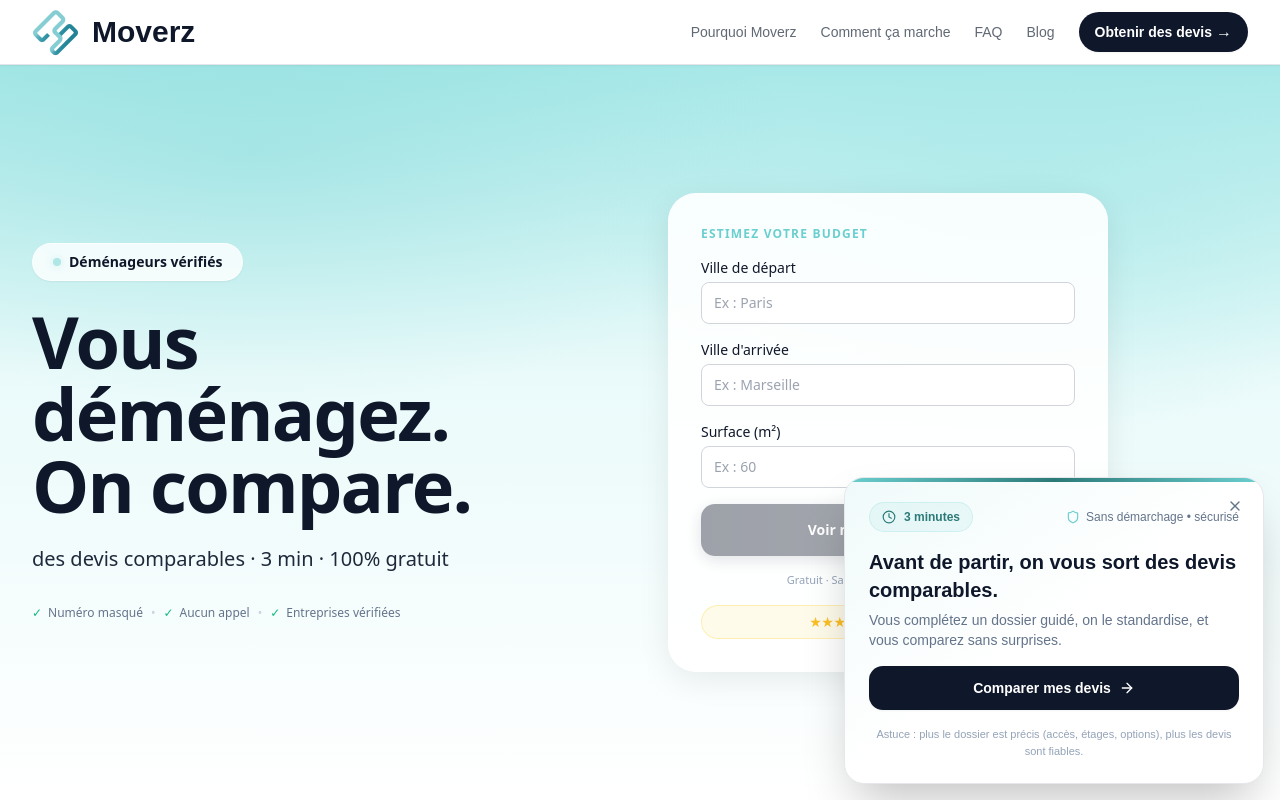
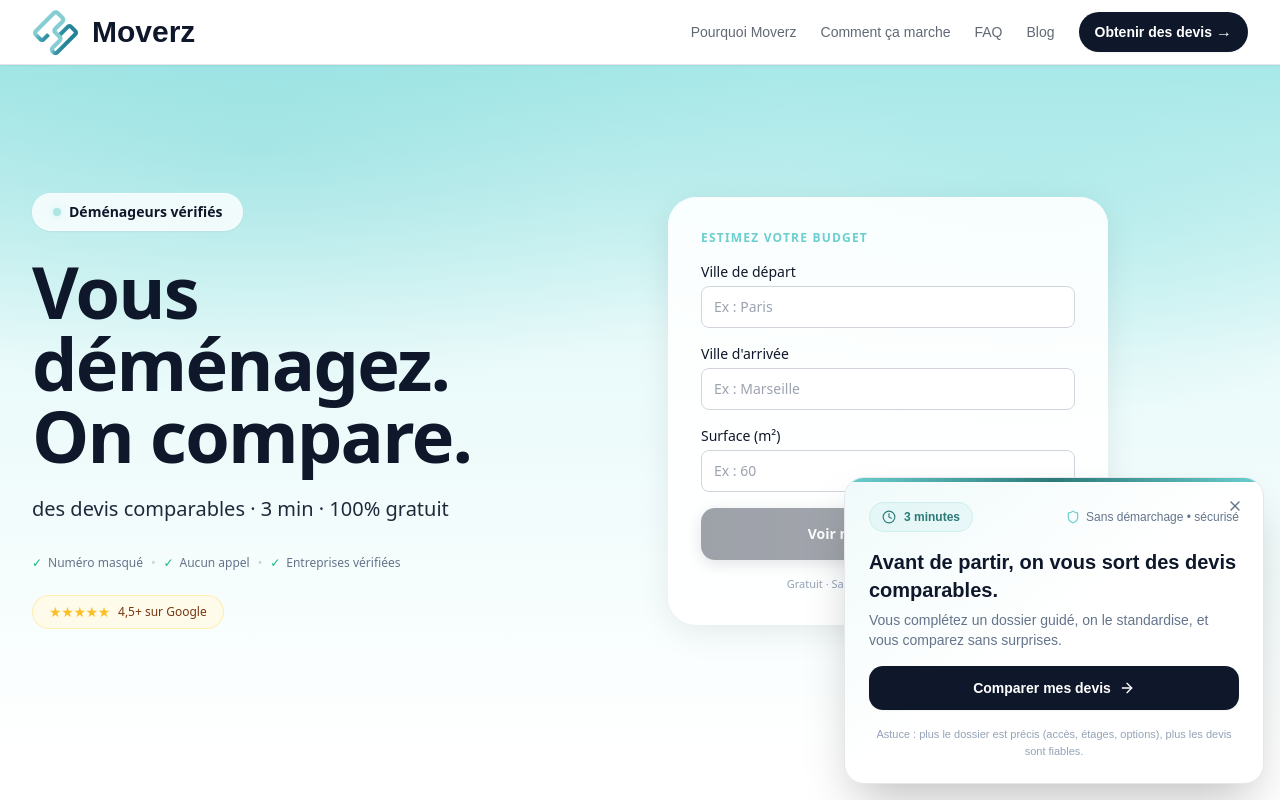
Before and after one commit to gdetaisne/moverz-fr, a Next.js app: page / in a window 1280 px wide. Shown: the top 800 px of the page. Built offline with nearby package versions, Linux system fonts and the light colour scheme; a web font is replaced by a local one.

Commit message:
feat: ajustements Hero + simplification HeroBudgetCard

```diff
--- a/components/Hero.tsx
+++ b/components/Hero.tsx
@@ -104,6 +104,24 @@ export default function Hero({ abVariant }: HeroProps) {
                 <span className="text-emerald-500">✓</span> Entreprises vérifiées
               </span>
             </div>
+
+            {/* Note Google */}
+            <div
+              className="mt-6 flex justify-center lg:justify-start"
+              style={{
+                animation: mounted ? "fadeInUp 1.4s ease-out 0.5s both" : "none",
+              }}
+            >
+              <a
+                href="https://www.google.com/maps/place/Moverz/@46.881154,3.0417412,6z/data=!3m1!4b1!4m6!3m5!1s0x65777ea3ad50b1c1:0xdcc12b2e04254f4!8m2!3d46.881154!4d3.0417412!16s%2Fg%2F11ylmz4jk6?entry=ttu"
+                target="_blank"
+                rel="noopener noreferrer"
+                className="flex items-center gap-2 rounded-full bg-amber-50 border border-amber-200/60 px-4 py-1.5 text-xs font-medium text-[#78350F] hover:bg-amber-100 transition-colors"
+              >
+                <span className="text-amber-400 text-sm tracking-tight">★★★★★</span>
+                <span>4,5+ sur Google</span>
+              </a>
+            </div>
           </div>
 
         {/* ========== COLONNE DROITE – FORMULAIRE BUDGET ========== */}
--- a/components/HeroBudgetCard.tsx
+++ b/components/HeroBudgetCard.tsx
@@ -354,16 +354,6 @@ export default function HeroBudgetCard({ ab = "A" }: { ab?: "A" | "B" }) {
       <p className="text-[11px] text-center text-[#94A3B8]">
         Gratuit · Sans engagement · Sans appel
       </p>
-
-      <a
-        href="https://www.google.com/maps/place/Moverz/@46.881154,3.0417412,6z/data=!3m1!4b1!4m6!3m5!1s0x65777ea3ad50b1c1:0xdcc12b2e04254f4!8m2!3d46.881154!4d3.0417412!16s%2Fg%2F11ylmz4jk6?entry=ttu"
-        target="_blank"
-        rel="noopener noreferrer"
-        className="flex items-center justify-center gap-2 rounded-full bg-amber-50 border border-amber-200/60 px-4 py-1.5 text-xs font-medium text-[#78350F] hover:bg-amber-100 transition-colors"
-      >
-        <span className="text-amber-400 text-sm tracking-tight">★★★★★</span>
-        <span>4,5+ sur Google</span>
-      </a>
     </div>
   );
 }
```
